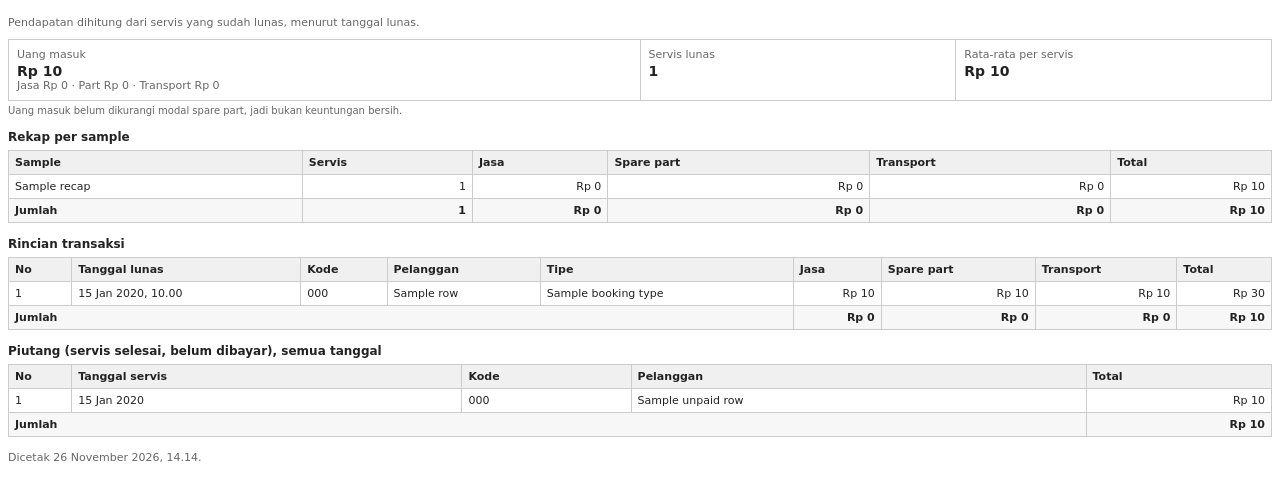
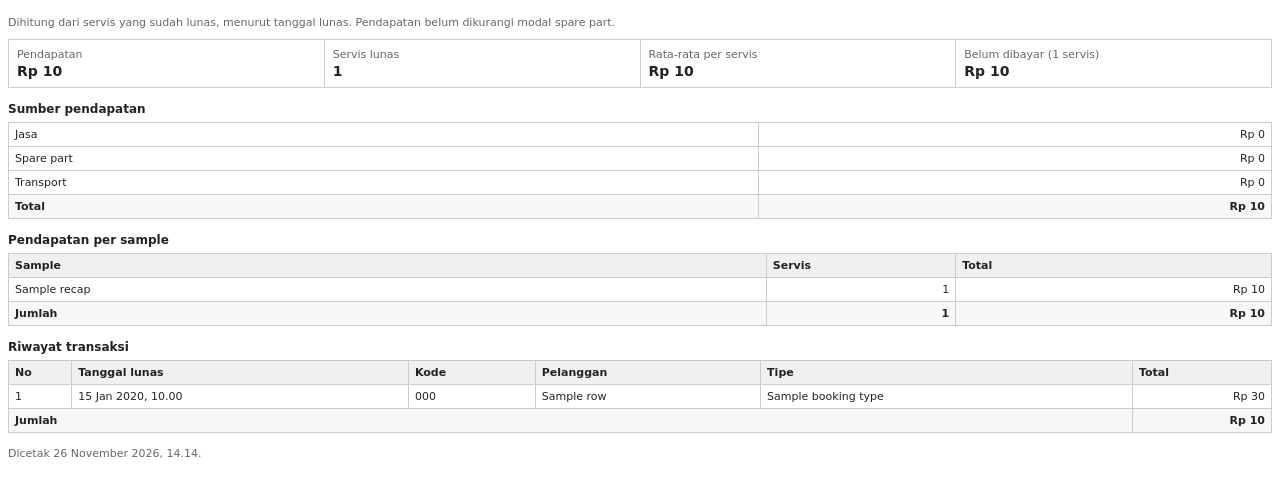
Before and after one commit to DeoFaradyS/bengkel-dinamo, a Laravel app: template resources/views/reports/pendapatan.blade.php in a window 1280 px wide. Shown: the part 88-589 px from the top of the page. Run offline with Laravel 12, Linux system fonts and the light colour scheme; the template is opened without the code that fills it: most values are stand-ins (such as "Sample title", 1, 10 or a date in 2020); some libraries are stand-ins or nearby versions.

Commit message:
refactor(laporan): sederhanakan laporan pendapatan, istilah awam, riwayat transaksi total saja

```diff
--- a/app/Filament/Widgets/Laporan/LaporanKpi.php
+++ b/app/Filament/Widgets/Laporan/LaporanKpi.php
@@ -10,7 +10,7 @@ use Filament\Widgets\StatsOverviewWidget\Stat;
 
 /**
  * Kartu ringkasan Laporan Pendapatan (aturan 30), tampilannya sama dengan kartu KPI dasbor.
- * Uang masuk, servis lunas, dan rata-rata ikut periode; piutang semua tanggal.
+ * Pendapatan, servis lunas, dan rata-rata ikut periode; belum dibayar semua tanggal.
  */
 class LaporanKpi extends StatsOverviewWidget
 {
@@ -33,10 +33,10 @@ class LaporanKpi extends StatsOverviewWidget
         $u = ServiceMetrics::unpaidNow();
 
         return [
-            ['key' => 'revenue', 'label' => 'Uang masuk', 'value' => $rupiah($s['total'])],
+            ['key' => 'revenue', 'label' => 'Pendapatan', 'value' => $rupiah($s['total'])],
             ['key' => 'completed', 'label' => 'Servis lunas', 'value' => (string) $s['count']],
             ['key' => 'bookings', 'label' => 'Rata-rata per servis', 'value' => $rupiah($s['count'] > 0 ? $s['total'] / $s['count'] : 0)],
-            ['key' => 'unpaid', 'label' => 'Piutang (' . $u['count'] . ' servis)', 'value' => $rupiah($u['total'])],
+            ['key' => 'unpaid', 'label' => 'Belum dibayar (' . $u['count'] . ' servis)', 'value' => $rupiah($u['total'])],
         ];
     }
 
--- a/app/Filament/Widgets/Laporan/RevenueSourceChart.php
+++ b/app/Filament/Widgets/Laporan/RevenueSourceChart.php
@@ -7,7 +7,7 @@ use Filament\Support\RawJs;
 use Filament\Widgets\ChartWidget;
 use Filament\Widgets\Concerns\InteractsWithPageFilters;
 
-/** Donat sumber uang masuk: jasa, spare part, transport, dalam Rupiah (aturan 30). */
+/** Donat sumber pendapatan: jasa, spare part, transport, dalam Rupiah (aturan 30). */
 class RevenueSourceChart extends ChartWidget
 {
     use InteractsWithPageFilters;
@@ -20,7 +20,7 @@ class RevenueSourceChart extends ChartWidget
 
     public function getHeading(): ?string
     {
-        return 'Sumber uang masuk';
+        return 'Sumber pendapatan';
     }
 
     protected function getType(): string
--- a/resources/views/reports/pendapatan.blade.php
+++ b/resources/views/reports/pendapatan.blade.php
@@ -40,28 +40,34 @@
         </tr>
     </table>
 
-    <p class="muted" style="margin: 0 0 10px;">Pendapatan dihitung dari servis yang sudah lunas, menurut tanggal lunas.</p>
+    <p class="muted" style="margin: 0 0 10px;">Dihitung dari servis yang sudah lunas, menurut tanggal lunas. Pendapatan belum dikurangi modal spare part.</p>
 
-    <table class="cards" style="width: 100%; border-collapse: collapse; margin-bottom: 4px;">
+    <table class="cards" style="width: 100%; border-collapse: collapse; margin-bottom: 14px;">
         <tr>
-            <td style="width: 50%;"><div class="muted">Uang masuk</div><div class="big">{{ $rupiah($summary['total']) }}</div>
-                <div class="muted">Jasa {{ $rupiah($summary['jobs']) }} &middot; Part {{ $rupiah($summary['parts']) }} &middot; Transport {{ $rupiah($summary['transport']) }}</div></td>
+            <td><div class="muted">Pendapatan</div><div class="big">{{ $rupiah($summary['total']) }}</div></td>
             <td><div class="muted">Servis lunas</div><div class="big">{{ $summary['count'] }}</div></td>
             <td><div class="muted">Rata-rata per servis</div><div class="big">{{ $rupiah($avg) }}</div></td>
+            <td><div class="muted">Belum dibayar ({{ $unpaid['count'] }} servis)</div><div class="big">{{ $rupiah($unpaid['total']) }}</div></td>
         </tr>
     </table>
-    <p class="muted" style="margin: 0 0 10px; font-size: 10px;">Uang masuk belum dikurangi modal spare part, jadi bukan keuntungan bersih.</p>
 
-    <h3>Rekap per {{ strtolower($recapUnit) }}</h3>
+    <h3>Sumber pendapatan</h3>
+    <table class="list">
+        <tbody>
+            <tr><td>Jasa</td><td class="right">{{ $rupiah($summary['jobs']) }}</td></tr>
+            <tr><td>Spare part</td><td class="right">{{ $rupiah($summary['parts']) }}</td></tr>
+            <tr><td>Transport</td><td class="right">{{ $rupiah($summary['transport']) }}</td></tr>
+            <tr class="total"><td>Total</td><td class="right">{{ $rupiah($summary['total']) }}</td></tr>
+        </tbody>
+    </table>
+
+    <h3>Pendapatan per {{ strtolower($recapUnit) }}</h3>
     <table class="list">
         <thead>
             <tr>
                 <th>{{ $recapUnit === 'Hari' ? 'Tanggal' : $recapUnit }}</th>
-                <th class="right">Servis</th>
-                <th class="right">Jasa</th>
-                <th class="right">Spare part</th>
-                <th class="right">Transport</th>
-                <th class="right">Total</th>
+                <th class="right" width="15%">Servis</th>
+                <th class="right" width="25%">Total</th>
             </tr>
         </thead>
         <tbody>
@@ -69,26 +75,20 @@
                 <tr>
                     <td>{{ $r['label'] }}</td>
                     <td class="right">{{ $r['count'] }}</td>
-                    <td class="right">{{ $rupiah($r['jobs']) }}</td>
-                    <td class="right">{{ $rupiah($r['parts']) }}</td>
-                    <td class="right">{{ $rupiah($r['transport']) }}</td>
                     <td class="right">{{ $rupiah($r['total']) }}</td>
                 </tr>
             @empty
-                <tr><td colspan="6" class="muted" style="text-align: center;">Belum ada uang masuk di periode ini</td></tr>
+                <tr><td colspan="3" class="muted" style="text-align: center;">Belum ada pendapatan di periode ini</td></tr>
             @endforelse
             <tr class="total">
                 <td>Jumlah</td>
                 <td class="right">{{ $summary['count'] }}</td>
-                <td class="right">{{ $rupiah($summary['jobs']) }}</td>
-                <td class="right">{{ $rupiah($summary['parts']) }}</td>
-                <td class="right">{{ $rupiah($summary['transport']) }}</td>
                 <td class="right">{{ $rupiah($summary['total']) }}</td>
             </tr>
         </tbody>
     </table>
 
-    <h3>Rincian transaksi</h3>
+    <h3>Riwayat transaksi</h3>
     <table class="list">
         <thead>
             <tr>
@@ -97,57 +97,26 @@
                 <th>Kode</th>
                 <th>Pelanggan</th>
                 <th>Tipe</th>
-                <th class="right">Jasa</th>
-                <th class="right">Spare part</th>
-                <th class="right">Transport</th>
                 <th class="right">Total</th>
             </tr>
         </thead>
         <tbody>
             @forelse ($rows as $r)
-                @php $total = (float) ($r->items_sum_price ?? 0) + (float) ($r->parts_sum ?? 0) + (float) ($r->transport_fee ?? 0); @endphp
                 <tr>
                     <td>{{ $loop->iteration }}</td>
                     <td>{{ $r->paid_at->translatedFormat('j M Y, H.i') }}</td>
                     <td>{{ $r->booking_code }}</td>
                     <td>{{ $r->customer_name }}</td>
                     <td>{{ $r->booking_type->getLabel() }}</td>
-                    <td class="right">{{ $rupiah($r->items_sum_price ?? 0) }}</td>
-                    <td class="right">{{ $rupiah($r->parts_sum ?? 0) }}</td>
-                    <td class="right">{{ $rupiah($r->transport_fee ?? 0) }}</td>
-                    <td class="right">{{ $rupiah($total) }}</td>
+                    <td class="right">{{ $rupiah((float) ($r->items_sum_price ?? 0) + (float) ($r->parts_sum ?? 0) + (float) ($r->transport_fee ?? 0)) }}</td>
                 </tr>
             @empty
-                <tr><td colspan="9" class="muted" style="text-align: center;">Belum ada pendapatan di periode ini</td></tr>
+                <tr><td colspan="6" class="muted" style="text-align: center;">Belum ada pendapatan di periode ini</td></tr>
             @endforelse
             <tr class="total">
                 <td colspan="5">Jumlah</td>
-                <td class="right">{{ $rupiah($summary['jobs']) }}</td>
-                <td class="right">{{ $rupiah($summary['parts']) }}</td>
-                <td class="right">{{ $rupiah($summary['transport']) }}</td>
                 <td class="right">{{ $rupiah($summary['total']) }}</td>
             </tr>
-        </tbody>
-    </table>
-
-    <h3>Piutang (servis selesai, belum dibayar), semua tanggal</h3>
-    <table class="list">
-        <thead>
-            <tr><th width="5%">No</th><th>Tanggal servis</th><th>Kode</th><th>Pelanggan</th><th class="right">Total</th></tr>
-        </thead>
-        <tbody>
-            @forelse ($unpaidRows as $p)
-                <tr>
-                    <td>{{ $loop->iteration }}</td>
-                    <td>{{ $p->scheduled_at?->translatedFormat('j M Y') }}</td>
-                    <td>{{ $p->booking_code }}</td>
-                    <td>{{ $p->customer_name }}</td>
-                    <td class="right">{{ $rupiah($p->grand_total) }}</td>
-                </tr>
-            @empty
-                <tr><td colspan="5" class="muted" style="text-align: center;">Tidak ada piutang</td></tr>
-            @endforelse
-            <tr class="total"><td colspan="4">Jumlah</td><td class="right">{{ $rupiah($unpaid['total']) }}</td></tr>
         </tbody>
     </table>
 
```
Also changed, not shown: PLANNING.md (+2 -2 lines), PROJECT_RULES.md (+3 -3 lines), app/Filament/Pages/LaporanPendapatan.php (+5 -24 lines), app/Filament/Widgets/Laporan/RupiahBarChart.php (deleted, +0 -73 lines), app/Filament/Widgets/Laporan/TopRevenuePartsChart.php (deleted, +0 -21 lines), app/Filament/Widgets/Laporan/TopRevenueServicesChart.php (deleted, +0 -19 lines), app/Support/Dashboard/ServiceMetrics.php (+0 -44 lines), resources/views/filament/pages/laporan-pendapatan.blade.php (+4 -48 lines), tests/Feature/Reports/LaporanPendapatanTest.php (+6 -34 lines), tests/README.md.
